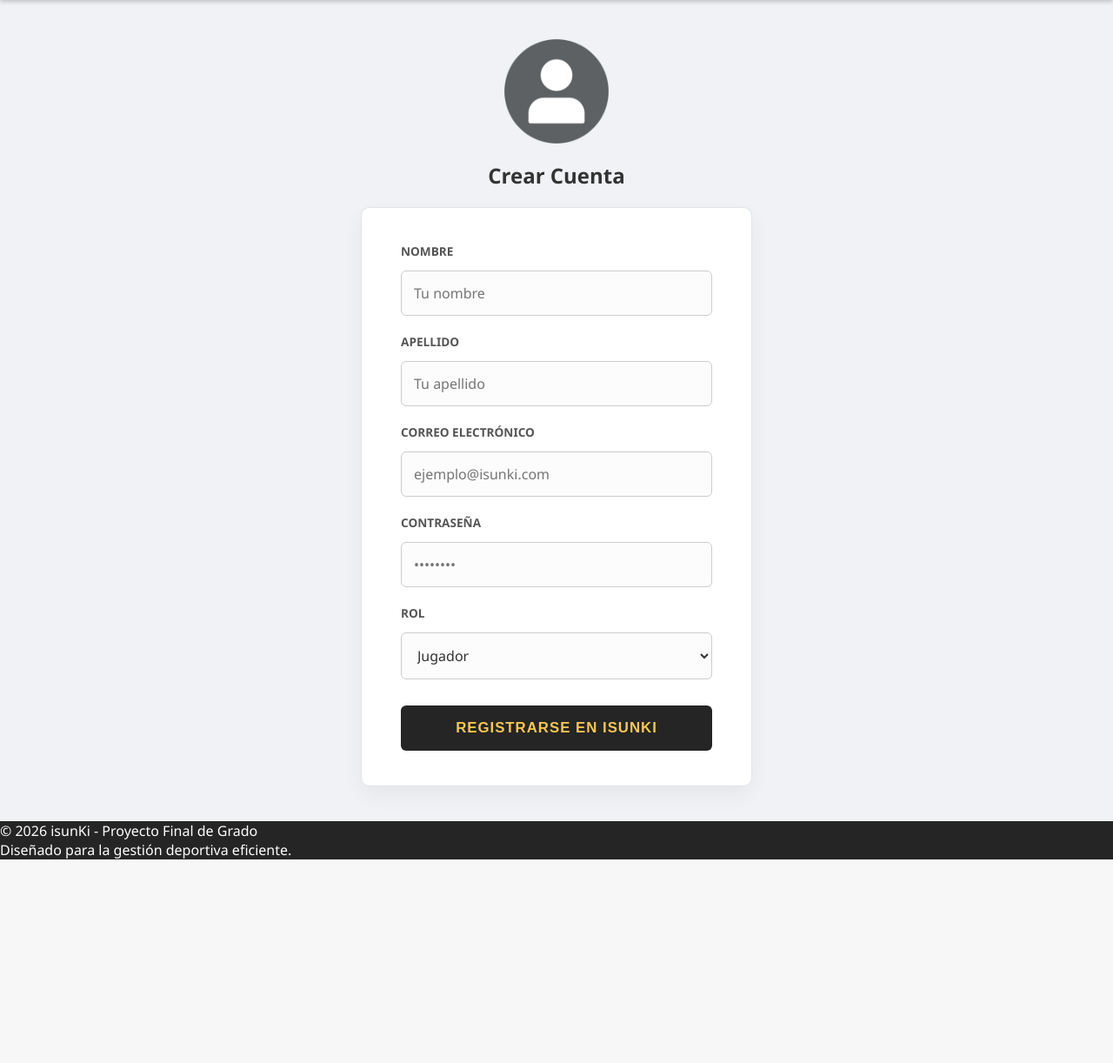
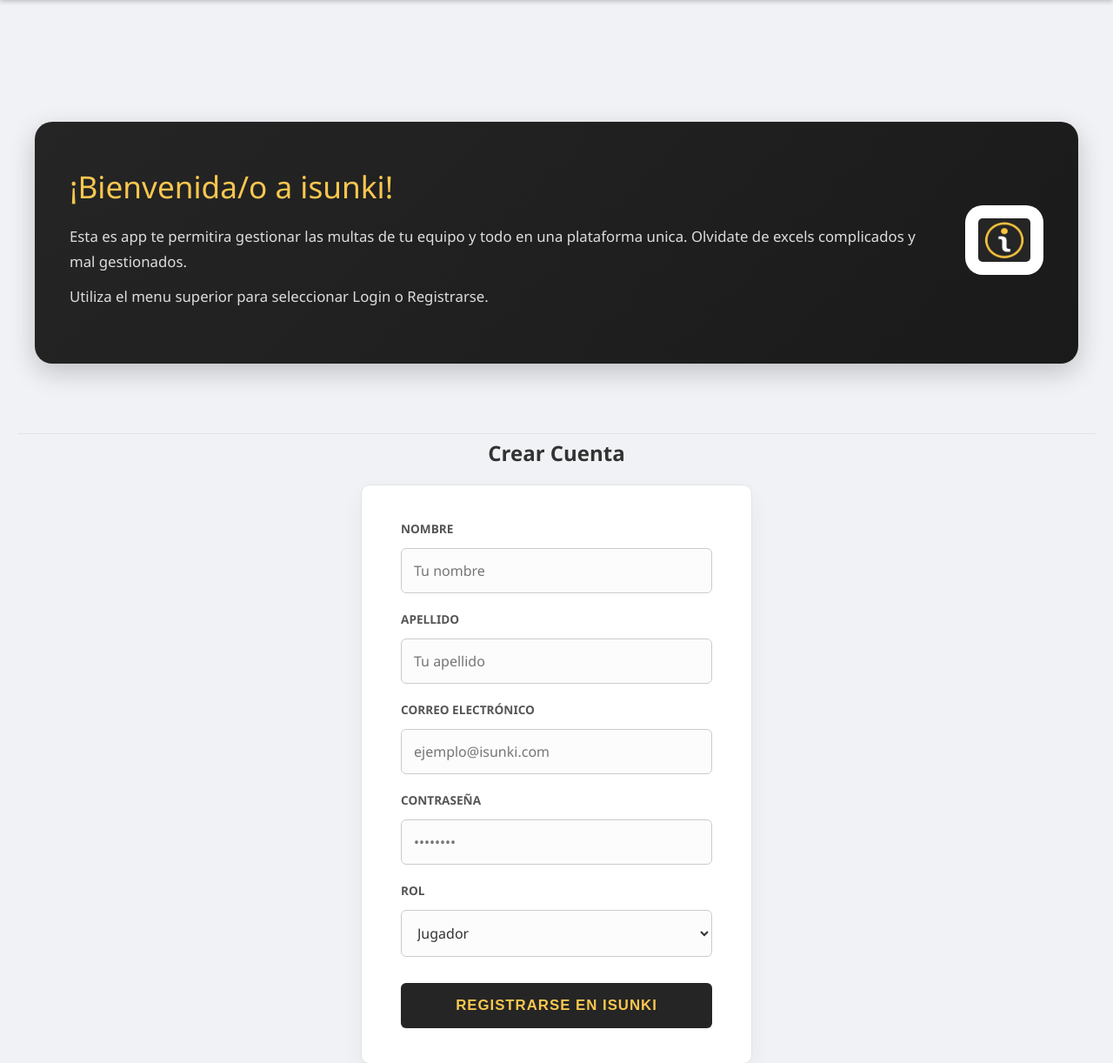
Before and after one commit to Monzoon05/ProyectoFinalAner, a PHP site: page /vista/registro.php in a window 1280 px wide. Shown: the part 82-1304 px from the top of the page at 87% size. Before the commit the page ends 1070 px from the top, so only its background shows below. Run offline with PHP 8.4, Linux system fonts and the light colour scheme.

Commit message:
comit de correccion de ultima hora sugerida por josemi

```diff
--- a/vista/registro.php
+++ b/vista/registro.php
@@ -23,9 +23,18 @@
         </header>
 
         <main class="content">
-            <div class="contenedorImagen">
-                <img src="../img/perfil.png" width="120">
+            <section id="inicio" class="seccion">
+            <div class="tarjeta-bienvenida">
+                <div class="tarjeta-bienvenida-contenido">
+                    <h1>¡Bienvenida/o a isunki!</h1>
+                    <p>Esta es app te permitira gestionar las multas de tu equipo y todo en una plataforma unica. Olvidate de excels complicados y mal gestionados.</p>
+                    <p>Utiliza el menu superior para seleccionar Login o Registrarse.</p>
+                </div>
+                <div class="tarjeta-bienvenida-logo">
+                    <img src="../img/logoPequeño.png" width="90" height="80" alt="isunKi Logo">
+                </div>
             </div>
+            </section>
             <h2 class="titulo">Crear Cuenta</h2>
             <div class="contenedorForm">
                 <form action="../controlador/validarRegistro.php" method="POST">
```
Also changed, not shown: vista/login.php (+11 -2 lines).
